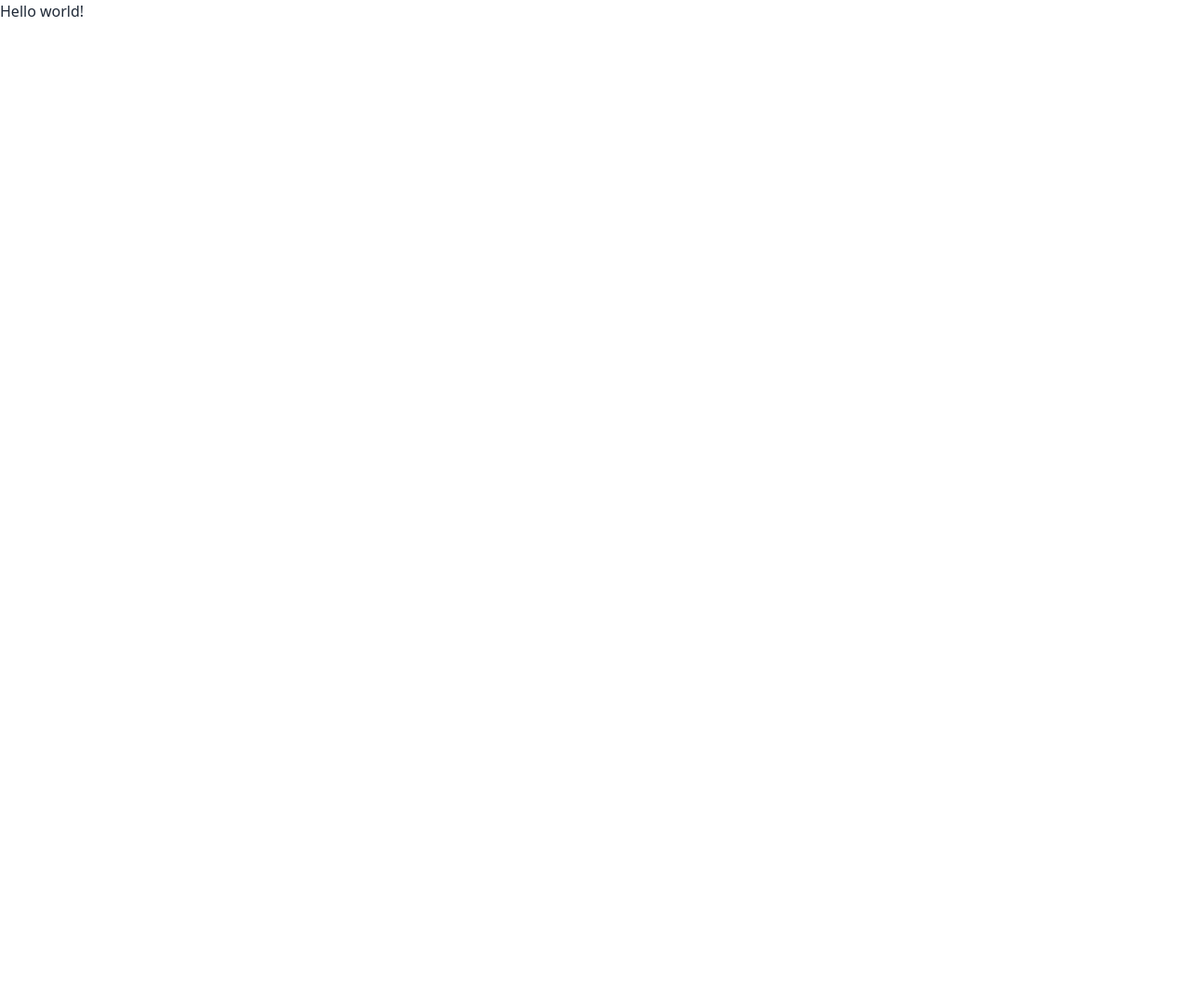
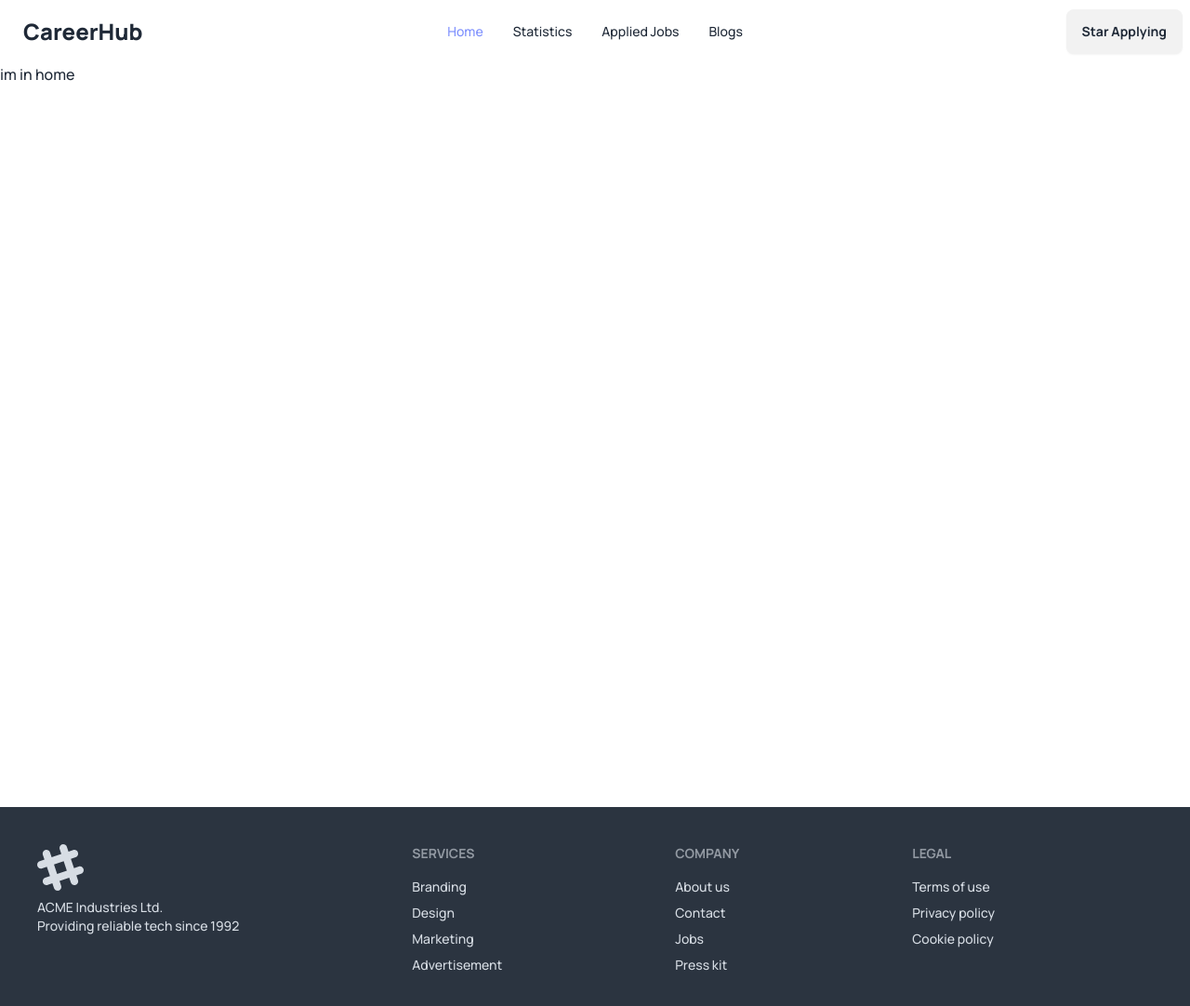
Before and after one commit to cssmh/career-hub-react, a React (Vite) app: page / in a window 1280 px wide. Shown: the top 1082 px of the page at 93% size. Before the commit the page ends 800 px from the top, so only its background shows below. Built offline with nearby package versions, Linux system fonts and the light colour scheme.

Commit message:
Header, footer, outlet all setup completed

```diff
--- /dev/null
+++ b/src/Component/Footer/Footer.jsx
@@ -0,0 +1,46 @@
+const Footer = () => {
+  return (
+    <footer className="footer p-10 bg-neutral text-neutral-content">
+      <aside>
+        <svg
+          width="50"
+          height="50"
+          viewBox="0 0 24 24"
+          xmlns="http://www.w3.org/2000/svg"
+          fillRule="evenodd"
+          clipRule="evenodd"
+          className="fill-current"
+        >
+          <path d="M22.672 15.226l-2.432.811.841 2.515c.33 1.019-.209 2.127-1.23 2.456-1.15.325-2.148-.321-2.463-1.226l-.84-2.518-5.013 1.677.84 2.517c.391 1.203-.434 2.542-1.831 2.542-.88 0-1.601-.564-1.86-1.314l-.842-2.516-2.431.809c-1.135.328-2.145-.317-2.463-1.229-.329-1.018.211-2.127 1.231-2.456l2.432-.809-1.621-4.823-2.432.808c-1.355.384-2.558-.59-2.558-1.839 0-.817.509-1.582 1.327-1.846l2.433-.809-.842-2.515c-.33-1.02.211-2.129 1.232-2.458 1.02-.329 2.13.209 2.461 1.229l.842 2.515 5.011-1.677-.839-2.517c-.403-1.238.484-2.553 1.843-2.553.819 0 1.585.509 1.85 1.326l.841 2.517 2.431-.81c1.02-.33 2.131.211 2.461 1.229.332 1.018-.21 2.126-1.23 2.456l-2.433.809 1.622 4.823 2.433-.809c1.242-.401 2.557.484 2.557 1.838 0 .819-.51 1.583-1.328 1.847m-8.992-6.428l-5.01 1.675 1.619 4.828 5.011-1.674-1.62-4.829z"></path>
+        </svg>
+        <p>
+          ACME Industries Ltd.
+          <br />
+          Providing reliable tech since 1992
+        </p>
+      </aside>
+      <nav>
+        <header className="footer-title">Services</header>
+        <a className="link link-hover">Branding</a>
+        <a className="link link-hover">Design</a>
+        <a className="link link-hover">Marketing</a>
+        <a className="link link-hover">Advertisement</a>
+      </nav>
+      <nav>
+        <header className="footer-title">Company</header>
+        <a className="link link-hover">About us</a>
+        <a className="link link-hover">Contact</a>
+        <a className="link link-hover">Jobs</a>
+        <a className="link link-hover">Press kit</a>
+      </nav>
+      <nav>
+        <header className="footer-title">Legal</header>
+        <a className="link link-hover">Terms of use</a>
+        <a className="link link-hover">Privacy policy</a>
+        <a className="link link-hover">Cookie policy</a>
+      </nav>
+    </footer>
+  );
+};
+
+export default Footer;
--- /dev/null
+++ b/src/Component/Header/Header.jsx
@@ -0,0 +1,50 @@
+import { NavLink } from "react-router-dom";
+
+const Header = () => {
+  const links = (
+    <>
+      <li><NavLink to={"/"} className={({ isActive }) => isActive ? "text-[#7E90FE]" : ""}>Home</NavLink></li>
+      <li><NavLink to={"/statistics"} className={({ isActive }) => isActive ? "text-[#7E90FE]" : ""}>Statistics</NavLink></li>
+      <li><NavLink to={"/applied-jobs"} className={({ isActive }) => isActive ? "text-[#7E90FE]" : ""}>Applied Jobs</NavLink></li>
+      <li><NavLink to={"/blogs"} className={({ isActive }) => isActive ? "text-[#7E90FE]" : ""}>Blogs</NavLink></li>
+    </>
+  );
+
+  return (
+    <div className="navbar bg-base-100">
+      <div className="navbar-start">
+        <div className="dropdown">
+          <div tabIndex={0} role="button" className="btn btn-ghost lg:hidden">
+            <svg
+              xmlns="http://www.w3.org/2000/svg"
+              className="h-5 w-5"
+              fill="none"
+              viewBox="0 0 24 24"
+              stroke="currentColor"
+            >
+              <path
+                strokeLinecap="round"
+                strokeLinejoin="round"
+                strokeWidth="2"
+                d="M4 6h16M4 12h8m-8 6h16"
+              />
+            </svg>
+          </div>
+          <ul
+            tabIndex={0}
+            className="menu menu-sm dropdown-content mt-3 z-[1] p-2 shadow bg-base-100 rounded-box w-52"
+          >{links}</ul>
+        </div>
+        <a className="btn btn-ghost text-2xl font-extrabold">CareerHub</a>
+      </div>
+      <div className="navbar-center hidden lg:flex">
+        <ul className="menu menu-horizontal px-1">{links}</ul>
+      </div>
+      <div className="navbar-end">
+        <a className="btn">Star Applying</a>
+      </div>
+    </div>
+  );
+};
+
+export default Header;
--- a/src/Component/Home/Home.jsx
+++ b/src/Component/Home/Home.jsx
@@ -1,7 +1,7 @@
 const Home = () => {
     return (
         <div>
-
+            im in home
         </div>
     );
 };
--- a/src/Component/Root/Root.jsx
+++ b/src/Component/Root/Root.jsx
@@ -1,9 +1,20 @@
+
+import Header from "../Header/Header";
+import Footer from "../Footer/Footer";
+import { Outlet } from "react-router-dom";
+
 const Root = () => {
-    return (
-        <div>
-
+  return (
+    <div>
+      <div className="max-w-7xl mx-auto">
+        <Header></Header>
+        <div className="min-h-dvh">
+            <Outlet></Outlet>
         </div>
-    );
+      </div>
+      <Footer></Footer>
+    </div>
+  );
 };
 
 export default Root;
--- a/src/index.css
+++ b/src/index.css
@@ -1,3 +1,9 @@
+@import url('https://fonts.googleapis.com/css2?family=Manrope:wght@500;700;800&display=swap');
+
 @tailwind base;
 @tailwind components;
 @tailwind utilities;
+
+body{
+    font-family: 'Manrope', sans-serif;
+}
```
Also changed, not shown: src/main.jsx (+9 -1 lines).
